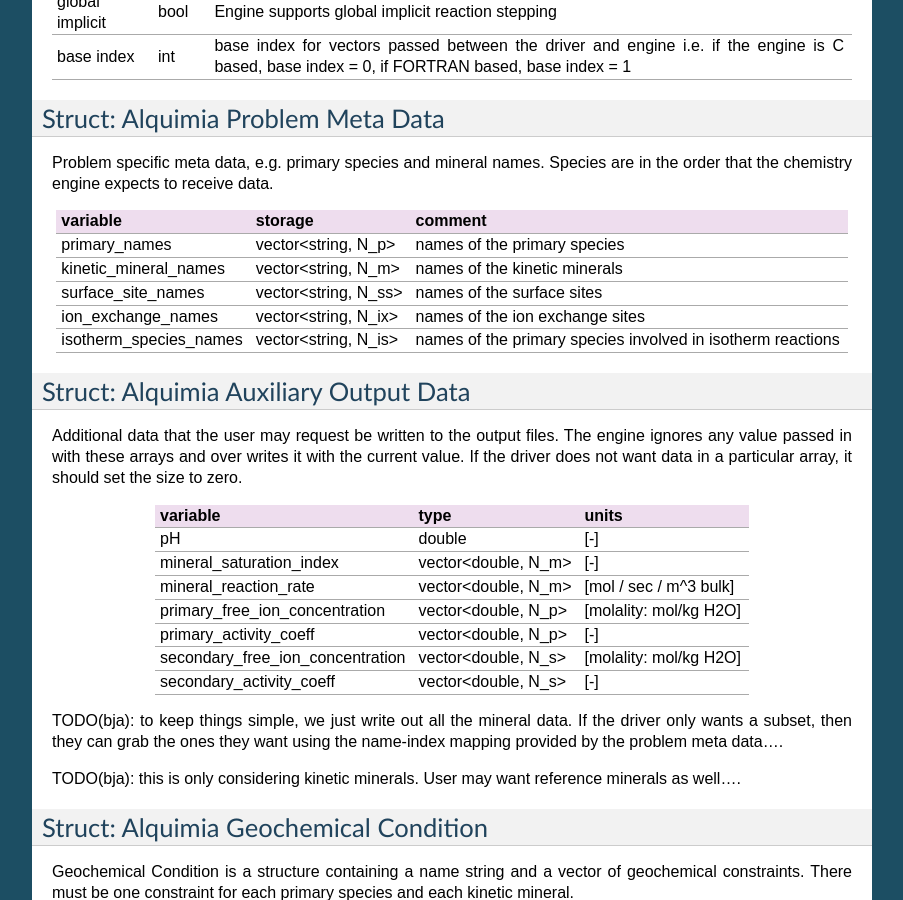
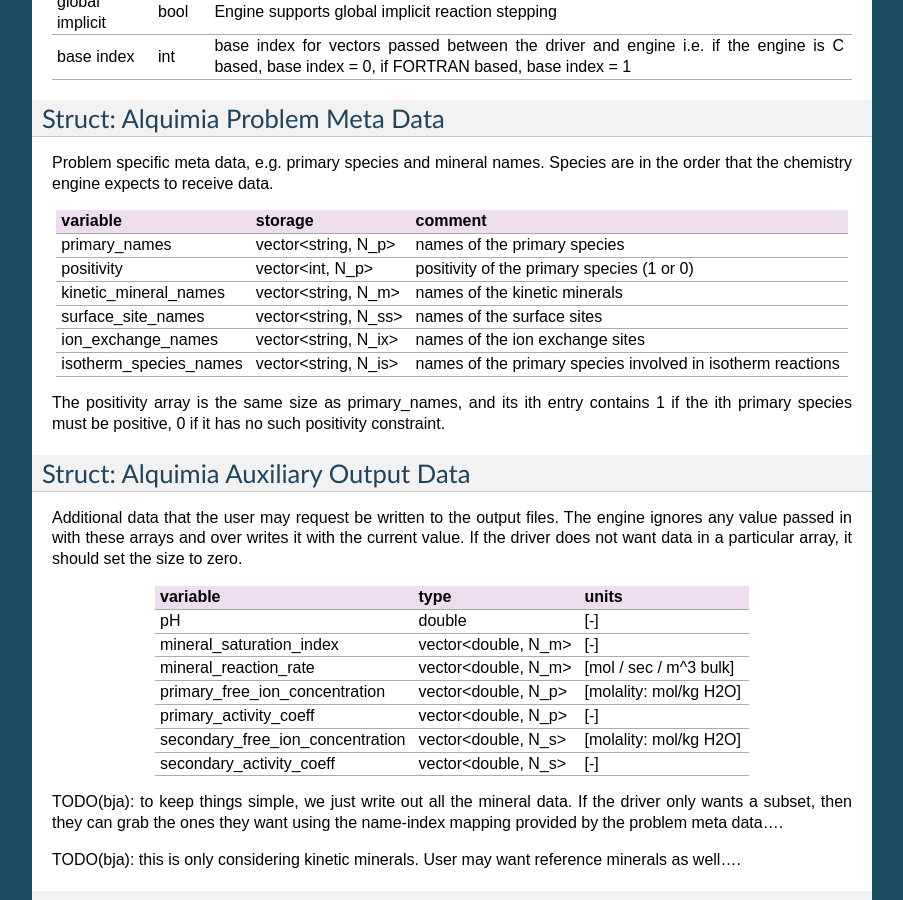
Before and after one commit to LBL-EESA/alquimia-dev, a Sphinx documentation site: the page built from doc/api/APIv0_structures.rst, in a window 1280 px wide and 900 px high, scrolled down 3041 px. Shown: the whole window, without its empty margins (198-1101 px from the left). Built offline with Sphinx 7.4.7, drawn with Linux system fonts in a browser that asks for light colours.

Commit message:
Documented positivity field.

```diff
--- a/doc/api/APIv0_structures.rst
+++ b/doc/api/APIv0_structures.rst
@@ -283,6 +283,8 @@ receive data.
 +========================+=====================+===========================================+
 | primary_names          | vector<string, N_p> |names of the primary species               |
 +------------------------+---------------------+-------------------------------------------+
+| positivity             | vector<int, N_p>    |positivity of the primary species (1 or 0) |
++------------------------+---------------------+-------------------------------------------+
 | kinetic_mineral_names  | vector<string, N_m> |names of the kinetic minerals              |
 +------------------------+---------------------+-------------------------------------------+
 | surface_site_names     |vector<string, N_ss> |names of the surface sites                 |
@@ -293,6 +295,9 @@ receive data.
 |                        |                     |isotherm reactions                         |
 +------------------------+---------------------+-------------------------------------------+
 
+The positivity array is the same size as primary_names, and its ith entry
+contains 1 if the ith primary species must be positive, 0 if it has no
+such positivity constraint.
 
 .. _AlquimiaAuxiliaryOutputData:
 
```
